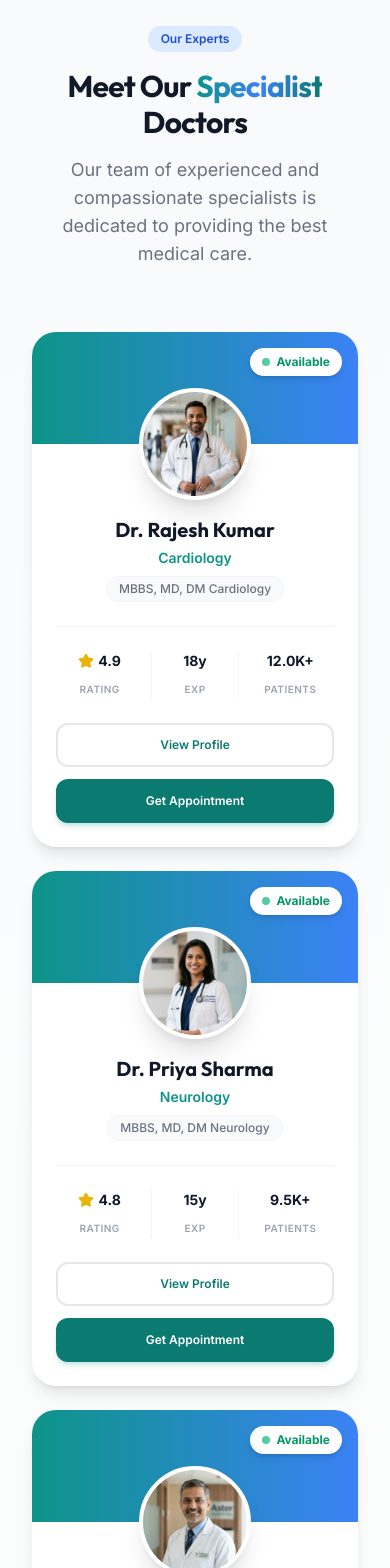
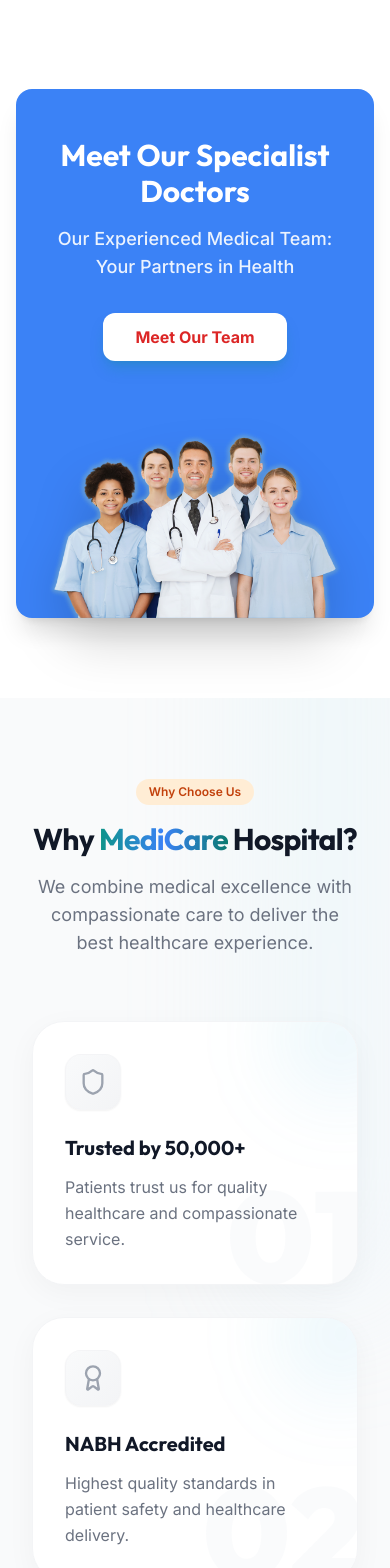
Before and after one commit to prathameshgiri/HospitalWebsite, a React (Vite) app: page / in a window 390 px wide. Shown: the part 4340-5908 px from the top of the page. Built offline with nearby package versions, Linux system fonts and the light colour scheme.

Commit message:
feat: update doctors section to horizontal banner and fix responsive layout

```diff
--- a/src/pages/public/HomePage.jsx
+++ b/src/pages/public/HomePage.jsx
@@ -288,101 +288,35 @@ function DoctorsSection() {
   const [ref, isVisible] = useScrollAnimation();
 
   return (
-    <section ref={ref} className="section-padding bg-gradient-to-b from-gray-50 to-white">
-      <div className="container mx-auto px-4 md:px-6">
-        <div className="text-center mb-16">
-          <Badge variant="ocean" className="mb-4">Our Experts</Badge>
-          <h2 className="section-title">
-            Meet Our <span className="gradient-text">Specialist</span> Doctors
-          </h2>
-          <p className="section-subtitle">
-            Our team of experienced and compassionate specialists is dedicated to providing
-            the best medical care.
-          </p>
-        </div>
+    <section ref={ref} className="py-20 bg-white">
+      <div className="container mx-auto px-4 md:px-6 mt-16">
+        <div className={`relative bg-ocean-500 rounded-2xl md:rounded-[2rem] px-8 md:px-16 pt-12 pb-0 lg:py-20 shadow-xl overflow-visible flex flex-col lg:flex-row items-center justify-between ${
+          isVisible ? "animate-fade-in opacity-0" : "opacity-0"
+        }`}>
 
-        <div className="grid md:grid-cols-2 lg:grid-cols-3 gap-6">
-          {DOCTORS.slice(0, 6).map((doctor, i) => (
-            <Card
-              key={doctor.id}
-              className={`card-hover group overflow-hidden border-0 shadow-lg hover:shadow-2xl hover:-translate-y-2 transition-all duration-300 rounded-3xl bg-white ${
-                isVisible ? "animate-slide-up opacity-0" : "opacity-0"
-              }`}
-              style={{ animationDelay: `${i * 100}ms` }}
-            >
-              <CardContent className="p-0">
-                <div className="h-28 bg-gradient-to-r from-medical-500 to-ocean-500 relative">
-                  {/* Availability Badge */}
-                  <div className={`absolute top-4 right-4 flex items-center gap-1.5 px-3 py-1.5 rounded-full text-xs font-bold shadow-md ${
-                    doctor.available
-                      ? "bg-white text-emerald-600"
-                      : "bg-white/90 text-gray-500"
-                  }`}>
-                    <span className={`w-2 h-2 rounded-full ${doctor.available ? "bg-emerald-500 animate-pulse-soft" : "bg-gray-400"}`}></span>
-                    {doctor.available ? "Available" : "On Leave"}
-                  </div>
-                </div>
+          {/* Text Content */}
+          <div className="relative z-10 lg:w-1/2 text-center lg:text-left mb-8 lg:mb-0">
+            <h2 className="text-3xl md:text-4xl lg:text-5xl font-bold font-display text-white mb-4">
+              Meet Our Specialist Doctors
+            </h2>
+            <p className="text-white/90 text-lg md:text-xl mb-8 font-medium">
+              Our Experienced Medical Team: Your Partners in Health
+            </p>
+            <Link to="/doctors">
+              <Button className="bg-white text-medical-600 hover:bg-gray-50 text-base md:text-lg px-8 py-6 rounded-xl font-bold shadow-lg hover:shadow-xl hover:-translate-y-1 transition-all">
+                <span className="text-red-600">Meet Our Team</span>
+              </Button>
+            </Link>
+          </div>
 
-                <div className="px-6 pb-6 relative">
-                  {/* Doctor Avatar */}
-                  <div className="flex justify-center -mt-14 mb-4 relative z-10">
-                    <div className="w-28 h-28 rounded-full border-4 border-white shadow-xl overflow-hidden bg-white group-hover:scale-110 group-hover:-translate-y-2 transition-all duration-500">
-                      <img src={doctor.image} alt={doctor.name} className="w-full h-full object-cover" />
-                    </div>
-                  </div>
-
-                  {/* Info */}
-                  <div className="text-center">
-                    <h3 className="text-xl font-bold font-display text-gray-900 group-hover:text-medical-600 transition-colors">{doctor.name}</h3>
-                    <p className="text-medical-500 font-semibold text-sm mt-1">{doctor.specialization}</p>
-                    <p className="text-gray-500 text-xs mt-2 font-medium bg-gray-50 inline-block px-3 py-1 rounded-lg border border-gray-100">{doctor.qualification}</p>
-                  </div>
-
-                  {/* Stats */}
-                  <div className="grid grid-cols-3 gap-2 mt-6 pt-6 border-t border-gray-100">
-                    <div className="text-center">
-                      <div className="flex items-center justify-center gap-1 text-yellow-500 mb-1">
-                        <Star className="w-4 h-4 fill-current" />
-                        <span className="font-bold text-gray-900 text-sm">{doctor.rating}</span>
-                      </div>
-                      <span className="text-gray-400 text-[10px] uppercase tracking-wider font-semibold">Rating</span>
-                    </div>
-                    <div className="text-center border-l border-r border-gray-100">
-                      <div className="font-bold text-gray-900 text-sm mb-1">{doctor.experience.replace(' years', 'y')}</div>
-                      <span className="text-gray-400 text-[10px] uppercase tracking-wider font-semibold">Exp</span>
-                    </div>
-                    <div className="text-center">
-                      <div className="font-bold text-gray-900 text-sm mb-1">{(doctor.patients / 1000).toFixed(1)}K+</div>
-                      <span className="text-gray-400 text-[10px] uppercase tracking-wider font-semibold">Patients</span>
-                    </div>
-                  </div>
-
-                  {/* Actions */}
-                  <div className="flex flex-col sm:flex-row gap-3 mt-6">
-                    <Link to="/doctors" className="flex-1">
-                      <Button variant="outline" className="w-full text-xs font-semibold hover:bg-medical-50 hover:text-medical-600 border-gray-200">
-                        View Profile
-                      </Button>
-                    </Link>
-                    <Link to="/appointment" className="flex-1">
-                      <Button className="w-full text-xs font-semibold bg-medical-600 hover:bg-medical-700 text-white shadow-md shadow-medical-500/20" disabled={!doctor.available}>
-                        Get Appointment
-                      </Button>
-                    </Link>
-                  </div>
-                </div>
-              </CardContent>
-            </Card>
-          ))}
-        </div>
-
-        <div className="text-center mt-12">
-          <Link to="/doctors">
-            <Button size="lg" variant="outline" className="h-auto py-2.5 px-5 md:py-3 md:px-8 text-xs md:text-sm gap-2 group">
-              View All Doctors
-              <ArrowRight className="w-3.5 h-3.5 md:w-4 md:h-4 group-hover:translate-x-1 transition-transform" />
-            </Button>
-          </Link>
+          {/* Image */}
+          <div className="lg:absolute lg:bottom-0 lg:right-4 w-full lg:w-1/2 max-w-lg mx-auto pointer-events-none flex justify-center lg:block mt-8 lg:mt-0">
+            <img
+              src="/images/doctors_team_cutout.png"
+              alt="Specialist Doctors Team"
+              className="w-full h-auto object-contain drop-shadow-2xl lg:scale-[1.2] origin-bottom"
+            />
+          </div>
         </div>
       </div>
     </section>
@@ -461,8 +395,14 @@ function WhyChooseSection() {
   ];
 
   return (
-    <section ref={ref} className="section-padding bg-gradient-to-b from-white to-gray-50">
-      <div className="container mx-auto px-4 md:px-6">
+    <section ref={ref} className="section-padding relative overflow-hidden bg-gray-50">
+      {/* Decorative Background Elements */}
+      <div className="absolute top-0 left-0 w-full h-full overflow-hidden pointer-events-none">
+        <div className="absolute -top-[10%] -right-[5%] w-[40%] h-[40%] bg-gradient-to-br from-medical-100/40 to-ocean-100/40 rounded-full blur-3xl opacity-50"></div>
+        <div className="absolute -bottom-[10%] -left-[5%] w-[40%] h-[40%] bg-gradient-to-tr from-coral-100/30 to-medical-100/30 rounded-full blur-3xl opacity-50"></div>
+      </div>
+
+      <div className="container mx-auto px-4 md:px-6 relative z-10">
         <div className="text-center mb-16">
           <Badge variant="coral" className="mb-4">Why Choose Us</Badge>
           <h2 className="section-title">
@@ -478,17 +418,32 @@ function WhyChooseSection() {
           {reasons.map((reason, i) => (
             <div
               key={i}
-              className={`flex items-start gap-4 p-6 rounded-2xl hover:bg-white hover:shadow-lg transition-all duration-300 ${
+              className={`group cursor-pointer rounded-[2rem] bg-white p-8 border border-gray-100 shadow-[0_8px_30px_rgb(0,0,0,0.04)] hover:shadow-[0_20px_50px_rgba(13,148,136,0.12)] hover:-translate-y-2 transition-all duration-500 overflow-hidden relative ${
                 isVisible ? "animate-fade-in opacity-0" : "opacity-0"
               }`}
               style={{ animationDelay: `${i * 100}ms` }}
             >
-              <div className="w-12 h-12 rounded-xl bg-gradient-to-br from-medical-100 to-medical-50 flex items-center justify-center shrink-0">
-                <reason.icon className="w-6 h-6 text-medical-600" />
+              {/* Internal Ambient Glow */}
+              <div className="absolute -top-12 -right-12 w-32 h-32 bg-gradient-to-br from-medical-400/10 to-ocean-400/10 rounded-full blur-2xl group-hover:scale-150 transition-transform duration-700"></div>
+
+              {/* Number Watermark */}
+              <div className="absolute -bottom-4 -right-2 text-[8rem] leading-none font-black text-gray-50/80 group-hover:text-medical-50/50 transition-colors duration-500 pointer-events-none select-none font-display">
+                {(i + 1).toString().padStart(2, '0')}
               </div>
-              <div>
-                <h3 className="font-semibold text-gray-900 text-lg mb-1">{reason.title}</h3>
-                <p className="text-gray-500 text-sm leading-relaxed">{reason.desc}</p>
+
+              {/* Icon Container */}
+              <div className="relative w-14 h-14 rounded-2xl bg-gradient-to-br from-gray-50 to-gray-100 flex items-center justify-center shrink-0 mb-6 group-hover:from-medical-50 group-hover:to-ocean-50 transition-colors duration-500 shadow-sm border border-gray-100/50 group-hover:border-medical-100">
+                <reason.icon className="w-7 h-7 text-gray-400 group-hover:text-medical-600 group-hover:rotate-6 transition-all duration-500" />
+              </div>
+
+              {/* Content */}
+              <div className="relative z-10">
+                <h3 className="font-bold text-gray-900 text-xl mb-3 group-hover:text-medical-700 transition-colors duration-300">
+                  {reason.title}
+                </h3>
+                <p className="text-gray-500 text-base leading-relaxed group-hover:text-gray-600 transition-colors duration-300">
+                  {reason.desc}
+                </p>
               </div>
             </div>
           ))}
@@ -542,41 +497,7 @@ function FAQSection() {
   );
 }
 
-/* ─── CTA Section ─── */
-function CTASection() {
-  return (
-    <section className="section-padding bg-gradient-to-r from-medical-600 via-medical-500 to-ocean-600 relative overflow-hidden">
-      <div className="absolute inset-0 opacity-10">
-        <div className="absolute top-0 right-0 w-96 h-96 bg-white rounded-full blur-3xl"></div>
-        <div className="absolute bottom-0 left-0 w-72 h-72 bg-white rounded-full blur-3xl"></div>
-      </div>
-      <div className="container mx-auto px-4 md:px-6 text-center relative z-10">
-        <h2 className="text-3xl md:text-4xl lg:text-5xl font-bold text-white font-display mb-6">
-          Ready to Get Started?
-        </h2>
-        <p className="text-medical-100 text-lg md:text-xl max-w-2xl mx-auto mb-10">
-          Book your appointment today and experience world-class healthcare.
-          Our team is ready to provide you with the best care possible.
-        </p>
-        <div className="flex flex-wrap justify-center gap-3 md:gap-4">
-          <Link to="/appointment">
-            <Button size="xl" className="h-auto py-3 px-5 md:py-4 md:px-8 text-sm md:text-base bg-white text-medical-600 hover:bg-gray-50 shadow-xl gap-2 group">
-              <Calendar className="w-4 h-4 md:w-5 md:h-5" />
-              Book Appointment
-              <ArrowRight className="w-4 h-4 md:w-5 md:h-5 group-hover:translate-x-1 transition-transform" />
-            </Button>
-          </Link>
-          <a href={`tel:${HOSPITAL_EMERGENCY}`}>
-            <Button size="xl" className="h-auto py-3 px-5 md:py-4 md:px-8 text-sm md:text-base bg-white/10 text-white border-2 border-white/30 hover:bg-white/20 backdrop-blur-sm gap-2">
-              <Phone className="w-4 h-4 md:w-5 md:h-5" />
-              Call Now
-            </Button>
-          </a>
-        </div>
-      </div>
-    </section>
-  );
-}
+
 
 /* ─── Main HomePage ─── */
 export default function HomePage() {
@@ -589,7 +510,6 @@ export default function HomePage() {
       <WhyChooseSection />
       <TestimonialsSection />
       <FAQSection />
-      <CTASection />
     </>
   );
 }
```
Also changed, not shown: public/images/doctors_team_cutout.png (added).
